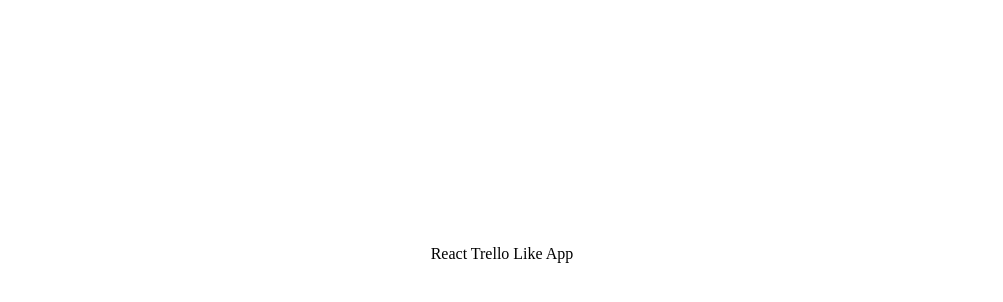
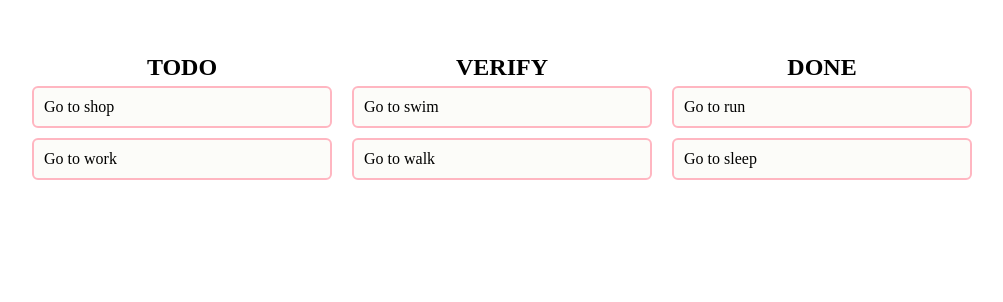
Before and after one commit to Chupriarti/react-trello-like-app, a React (Create React App) app: page / in a window 1280 px wide. Shown: the part 146-448 px from the top of the page, without its empty margins (138-1141 px from the left). Built offline with nearby package versions, Linux system fonts and the light colour scheme.

Commit message:
add boards render

```diff
--- a/src/App.js
+++ b/src/App.js
@@ -49,7 +49,14 @@ function App() {
 
   return (
     <div className="App">
-      React Trello Like App
+      {boards.map(board =>
+        <div className='board'>
+          <div className="board__title">{board.title}</div>
+          {board.items.map(item =>
+            <div className='item'>{item.title}</div>
+          )}
+        </div>
+      )}
     </div>
   );
 }
```
